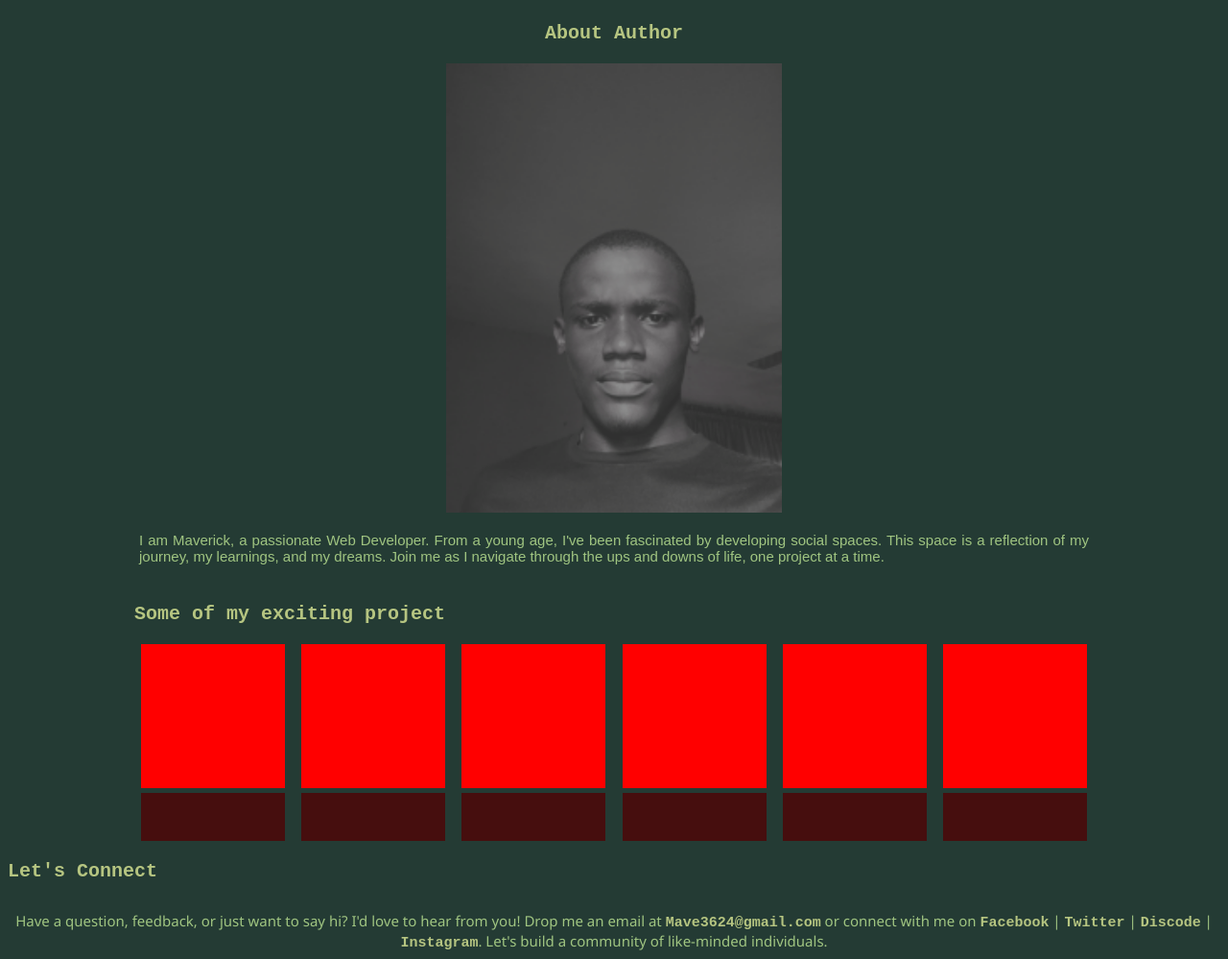
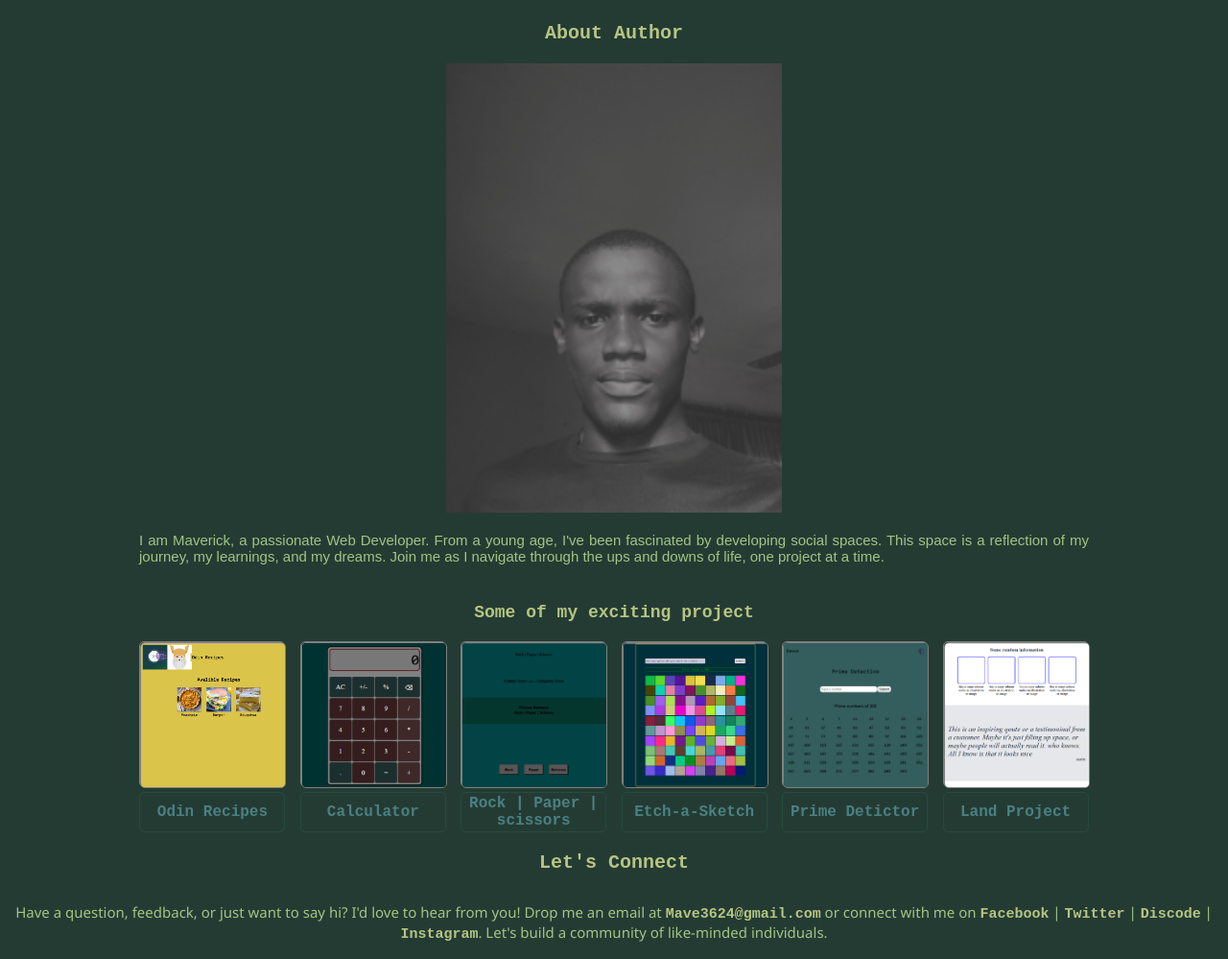
Before and after one commit to Mave3624/Mave3624, a plain HTML site: page index.html in a window 1280 px wide. Shown: the part 961-1960 px from the top of the page at 96% size. Drawn offline with Linux system fonts and the light colour scheme.

Commit message:
alread have some thing better

```diff
--- a/css/style.css
+++ b/css/style.css
@@ -2,6 +2,7 @@
 body {
     background-color: rgb(36, 59, 52);
 }
+
 .logo-layer {
     background-color: transparent;
     padding: 7px;
@@ -34,6 +35,7 @@ header {
     font-weight: bolder;
     padding: 20px 0 ;
     color: rgb(182, 197, 129);
+    text-align: center;
 }
 .inshot {
     display: flex;
@@ -64,17 +66,28 @@ a {
     font-weight: bolder;
 }
 
-.imgHolder {
-    min-width: 150px;
-    min-height: 150px;
-    max-width: 200px;
-    max-height: 200px;
-    background-color: red;
+.imgHolder, .imgHolder>img {
+    width: 150px;
+    height: 150px;
+    border: 1px solid gray;
+    border-radius: 5px;
 }
 .textHolder {
     width: 150px;
-    height: 50px;
-    background-color: rgb(70, 14, 14);
+    height: 40px;
+    border: 1px solid rgba(46, 139, 86, 0.199);
+    text-align: center;
+    font-family: monospace;
+    font-size: large;
+    font-weight: 900;
+    display: flex;
+    align-items: center;
+    justify-content: center;
+    color: rgb(74, 128, 130);
+    border-radius: 5px;
+}
+.textHolder:active {
+    background-color: rgb(44, 94, 77);
 }
 .showcase {
     display: flex;
--- a/index.html
+++ b/index.html
@@ -25,7 +25,7 @@
     <div class="about brand">
         <header>About Mave</header>
         <div class="inshot">
-            <img src="img/InShot_20241215_173820805.png" alt="gif" class="secondgif" width = '400px'>
+            <img src="img/InShot_20241216_071546297[1].png" alt="gif" padding=" 0 5px" class="secondgif" width = '400px'>
         </div>
         <p style="text-align: justify; padding: 5px;">Mave is a brand dedicated to innovation and creativity in web development and programming. Our mission is to help transform ideas into reality through cutting-edge solutions. Whether you’re looking to build a dynamic website, develop a unique application, or enhance your digital presence, Mave is here to guide you every step of the way.</p>
     </div>
@@ -38,37 +38,38 @@
         <p style="text-align: justify; padding: 5px;" >I am Maverick, a passionate Web Developer. From a young age, I've been fascinated by developing social spaces. This space is a reflection of my journey, my learnings, and my dreams. Join me as I navigate through the ups and downs of life, one project at a time.</p>
     </div>
 
-    <header>Some of my exciting project</header>
+    <header style="font-size: 18px;">Some of my exciting project</header>
     <div class="showcase">
         <div class="project">
-            <div class="imgHolder"></div>
-            <div class="textHolder"></div>
+            <div class="imgHolder"><img src="img/Odin-Recipes.png" alt="Odin-Recipes"></div>
+            <a href="https://mave3624.github.io/Odin-Recipes/"><div class="textHolder">Odin Recipes</div></a>
         </div>
 
         <div class="project">
-            <div class="imgHolder"></div>
-            <div class="textHolder"></div>
+            <div class="imgHolder"><img src="img/calculator.png" alt="Calculator"></div>
+            <a href="https://mave3624.github.io/Calculator/"><div class="textHolder">Calculator</div></a>
         </div>
 
         <div class="project">
-            <div class="imgHolder"></div>
-            <div class="textHolder"></div>
+            <div class="imgHolder"><img src="img/RPS.png" alt="RPS"></div>
+            <a href="https://mave3624.github.io/The-Rock-Paper-Scissors/"><div class="textHolder">Rock | Paper | scissors</div></a>
         </div>
 
         <div class="project">
-            <div class="imgHolder"></div>
-            <div class="textHolder"></div>
+            <div class="imgHolder"><img src="img/Etch-a-Sketch.png" alt="Etch-a-Sketch"></div>
+            <a href="https://mave3624.github.io/Etch-a-Sketch/"><div class="textHolder">Etch-a-Sketch</div></a>
         </div>
 
         <div class="project">
-            <div class="imgHolder"></div>
-            <div class="textHolder"></div>
+            <div class="imgHolder"><img src="img/Prime.png" alt="Prime-Detective"></div>
+            <a href="https://mave3624.github.io/Prime-Detective/"><div class="textHolder">Prime Detictor</div></a>
         </div>
 
         <div class="project">
-            <div class="imgHolder"></div>
-            <div class="textHolder"></div>
+            <div class="imgHolder"><img src="img/Landing.png" alt="Landing-Project"></div>
+            <a href="https://mave3624.github.io/Landing-Project/"><div class="textHolder">Land Project</div></a>
         </div>
+
     </div>
 </main>
     <footer>
```
Also changed, not shown: img/Etch-a-Sketch.png (added), img/Landing.png (added), img/Odin-Recipes.png (added), img/Prime.png (added), img/RPS.png (added), img/calculator.png (added), 1 other file.
